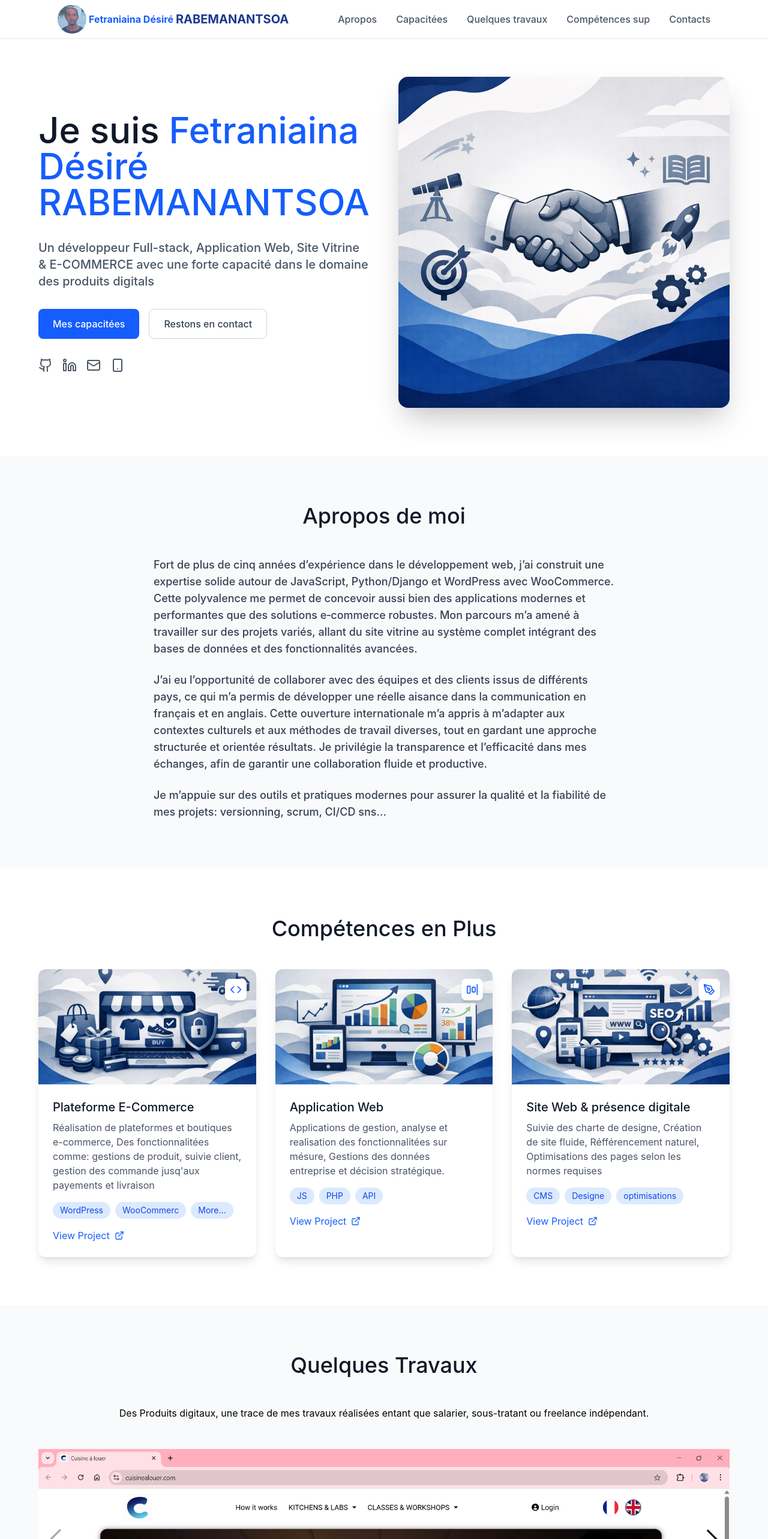
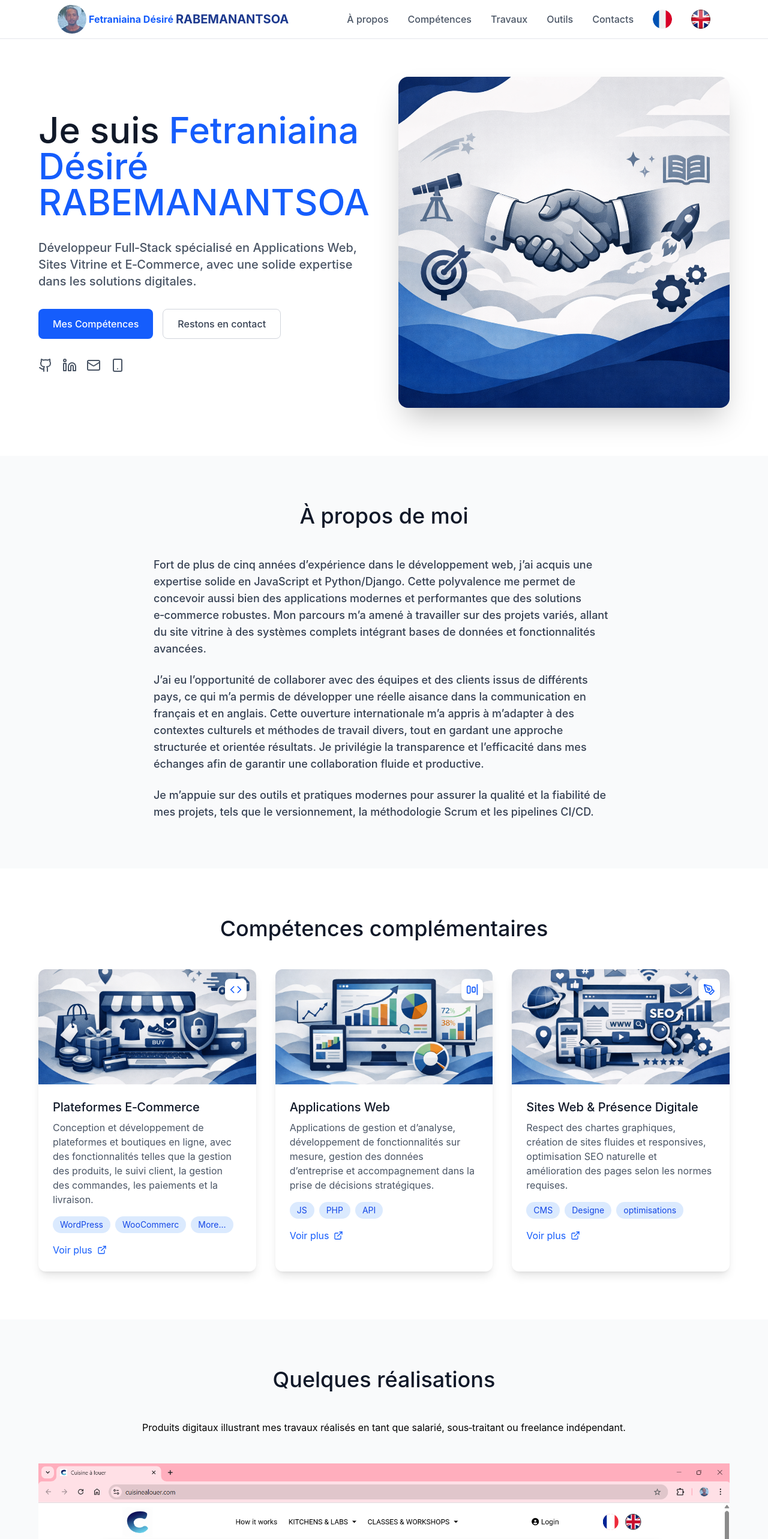
Before and after one commit to gdesipremium1/PortoFolio, a React (Vite) app: page / in a window 1280 px wide. Shown: the top 2566 px of the page at 60% size. Built offline with nearby package versions, Linux system fonts and the light colour scheme.

Commit message:
Translation up

```diff
--- a/src/app/App.tsx
+++ b/src/app/App.tsx
@@ -1,31 +1,28 @@
 import { useState } from 'react';
 import { Menu, X, Github, Linkedin, Mail, ExternalLink, Code, Palette, Smartphone, AlignHorizontalJustifyEndIcon, PenTool } from 'lucide-react';
 import { ImageWithFallback } from './components/figma/ImageWithFallback';
+import LanguageSwitcher from './components/translate/LanguageSwitcher';
+import { useTranslation } from "react-i18next";
 import PortofolioSwiper from './components/swiper/ThumbsGallery';
 import ContactButton from './components/popup/ContactInfos';
-import './components/swiper/style.css'
+import './components/swiper/style.css';
 
 export default function App() {
   const [mobileMenuOpen, setMobileMenuOpen] = useState(false);
+  const { t, i18n } = useTranslation();
 
   const projects = [
     {
-      title: "Plateforme E-Commerce",
-      description: "Réalisation de plateformes et boutiques e-commerce, Des fonctionnalitées comme: gestions de produit, suivie client, gestion des commande jusq'aux payements et livraison",
       image: "images/capabilitys/e-commerce.png",
       tags: ["WordPress", "WooCommerc", "More..."],
       icon: Code
     },
     {
-      title: "Application Web",
-      description: "Applications de gestion, analyse et realisation des fonctionnalitées sur mésure, Gestions des données entreprise et décision stratégique.",
       image: "images/capabilitys/app-web.png",
       tags: ["JS", "PHP", "API"],
       icon: AlignHorizontalJustifyEndIcon
     },
     {
-      title: "Site Web & présence digitale",
-      description: "Suivie des charte de designe, Création de site fluide, Réfférencement naturel, Optimisations des pages selon les normes requises",
       image: "images/capabilitys/digital-brand.png",
       tags: ["CMS", "Designe", "optimisations"],
       icon: PenTool
@@ -63,11 +60,12 @@ export default function App() {
 
             {/* Desktop Menu */}
             <div className="hidden md:flex space-x-8">
-              <button onClick={() => scrollToSection('about')} className="text-gray-600 hover:text-gray-900 transition cursor-pointer">Apropos</button>
-              <button onClick={() => scrollToSection('projects')} className="text-gray-600 hover:text-gray-900 transition cursor-pointer">Capacitées</button>
-              <button onClick={() => scrollToSection('works')} className="text-gray-600 hover:text-gray-900 transition cursor-pointer">Quelques travaux</button>
-              <button onClick={() => scrollToSection('skills')} className="text-gray-600 hover:text-gray-900 transition cursor-pointer">Compétences sup</button>
-              <button onClick={() => scrollToSection('contact')} className="text-gray-600 hover:text-gray-900 transition cursor-pointer">Contacts</button>
+              <button onClick={() => scrollToSection('about')} className="text-gray-600 hover:text-gray-900 transition cursor-pointer">{t("menu_1")}</button>
+              <button onClick={() => scrollToSection('projects')} className="text-gray-600 hover:text-gray-900 transition cursor-pointer">{t("menu_2")}</button>
+              <button onClick={() => scrollToSection('works')} className="text-gray-600 hover:text-gray-900 transition cursor-pointer">{t("menu_3")}</button>
+              <button onClick={() => scrollToSection('skills')} className="text-gray-600 hover:text-gray-900 transition cursor-pointer">{t("menu_4")}</button>
+              <button onClick={() => scrollToSection('contact')} className="text-gray-600 hover:text-gray-900 transition cursor-pointer">{t("menu_5")}</button>
+              <LanguageSwitcher />
             </div>
 
             {/* Mobile Menu Button */}
@@ -84,10 +82,11 @@ export default function App() {
         {mobileMenuOpen && (
           <div className="md:hidden bg-white border-t border-gray-200">
             <div className="px-4 py-2 space-y-1">
-              <button onClick={() => scrollToSection('about')} className="block w-full text-left px-3 py-2 text-gray-600 hover:bg-gray-50">About</button>
-              <button onClick={() => scrollToSection('projects')} className="block w-full text-left px-3 py-2 text-gray-600 hover:bg-gray-50">Projects</button>
-              <button onClick={() => scrollToSection('skills')} className="block w-full text-left px-3 py-2 text-gray-600 hover:bg-gray-50">Skills</button>
-              <button onClick={() => scrollToSection('contact')} className="block w-full text-left px-3 py-2 text-gray-600 hover:bg-gray-50">Contact</button>
+              <button onClick={() => scrollToSection('about')} className="block w-full text-left px-3 py-2 text-gray-600 hover:bg-gray-50">{t("menu_1")}</button>
+              <button onClick={() => scrollToSection('projects')} className="block w-full text-left px-3 py-2 text-gray-600 hover:bg-gray-50">{t("menu_2")}</button>
+              <button onClick={() => scrollToSection('works')} className="block w-full text-left px-3 py-2 text-gray-600 hover:bg-gray-50">{t("menu_3")}</button>
+              <button onClick={() => scrollToSection('skills')} className="block w-full text-left px-3 py-2 text-gray-600 hover:bg-gray-50">{t("menu_4")}</button>
+              <button onClick={() => scrollToSection('contact')} className="block w-full text-left px-3 py-2 text-gray-600 hover:bg-gray-50">{t("menu_5")}</button>
             </div>
           </div>
         )}
@@ -99,23 +98,21 @@ export default function App() {
           <div className="grid md:grid-cols-2 gap-12 items-center">
             <div>
               <h2 className="text-5xl md:text-6xl mb-6 text-gray-900">
-                Je suis <span className="text-blue-600">Fetraniaina Désiré RABEMANANTSOA</span>
-                <p className="text-xl text-gray-600 mb-8 mt-8">
-                  Un développeur Full-stack, Application Web, Site Vitrine & E-COMMERCE avec une forte capacité dans le domaine des produits digitals
-                </p>
+                {t("moi")} <span className="text-blue-600">Fetraniaina Désiré RABEMANANTSOA</span>
+                <p className="text-xl text-gray-600 mb-8 mt-8">{t("poste")}</p>
               </h2>
               <div className="flex gap-4">
                 <button
                   onClick={() => scrollToSection('projects')}
                   className="px-6 py-3 bg-blue-600 text-white rounded-lg hover:bg-blue-700 transition"
                 >
-                  Mes capacitées
+                  {t("btncapacite")}
                 </button>
                 <button
                   onClick={() => scrollToSection('contact')}
                   className="px-6 py-3 border border-gray-300 text-gray-700 rounded-lg hover:bg-gray-50 transition"
                 >
-                  Restons en contact
+                  {t("btncontact")}
                 </button>
               </div>
               <div className="flex gap-4 mt-8">
@@ -152,17 +149,17 @@ export default function App() {
       {/* About Section */}
       <section id="about" className="py-20 px-4 sm:px-6 lg:px-8 bg-gray-50">
         <div className="max-w-6xl mx-auto">
-          <h2 className="text-4xl mb-12 text-center text-gray-900">Apropos de moi</h2>
+          <h2 className="text-4xl mb-12 text-center text-gray-900">{t("titre2")}</h2>
           <div className="max-w-3xl mx-auto">
             <h1>
               <p className="text-lg text-gray-700 mb-6">
-                Fort de plus de cinq années d’expérience dans le développement web, j’ai construit une expertise solide autour de JavaScript, Python/Django et WordPress avec WooCommerce. Cette polyvalence me permet de concevoir aussi bien des applications modernes et performantes que des solutions e‑commerce robustes. Mon parcours m’a amené à travailler sur des projets variés, allant du site vitrine au système complet intégrant des bases de données et des fonctionnalités avancées.
+                {t("desc2_1")}
               </p>
               <p className="text-lg text-gray-700 mb-6">
-               J’ai eu l’opportunité de collaborer avec des équipes et des clients issus de différents pays, ce qui m’a permis de développer une réelle aisance dans la communication en français et en anglais. Cette ouverture internationale m’a appris à m’adapter aux contextes culturels et aux méthodes de travail diverses, tout en gardant une approche structurée et orientée résultats. Je privilégie la transparence et l’efficacité dans mes échanges, afin de garantir une collaboration fluide et productive.
+                {t("desc2_2")}
               </p>
               <p className="text-lg text-gray-700">
-                Je m’appuie sur des outils et pratiques modernes pour assurer la qualité et la fiabilité de mes projets: versionning, scrum, CI/CD sns...
+                {t("desc2_3")}
               </p>
             </h1>
           </div>
@@ -172,14 +169,13 @@ export default function App() {
       {/* Projects Section */}
       <section id="projects" className="py-20 px-4 sm:px-6 lg:px-8">
         <div className="max-w-6xl mx-auto">
-          <h2 className="text-4xl mb-12 text-center text-gray-900">Compétences en Plus</h2>
+          <h2 className="text-4xl mb-12 text-center text-gray-900">{t("titre3")}</h2>
           <div className="grid md:grid-cols-2 lg:grid-cols-3 gap-8">
             {projects.map((project, index) => (
               <div key={index} className="bg-white rounded-xl overflow-hidden shadow-lg hover:shadow-xl transition group">
                 <div className="relative h-48 overflow-hidden">
                   <ImageWithFallback
                     src={project.image}
-                    alt={project.title}
                     className="w-full h-full object-cover group-hover:scale-110 transition duration-300"
                   />
                   <div className="absolute top-4 right-4 bg-white p-2 rounded-lg shadow-md">
@@ -187,8 +183,8 @@ export default function App() {
                   </div>
                 </div>
                 <div className="p-6">
-                  <h3 className="text-xl mb-2 text-gray-900">{project.title}</h3>
-                  <p className="text-gray-600 mb-4">{project.description}</p>
+                  <h3 className="text-xl mb-2 text-gray-900">{t("sous_titre3_" + index)}</h3>
+                  <p className="text-gray-600 mb-4">{t("desc3_" + index)}</p>
                   <div className="flex flex-wrap gap-2 mb-4">
                     {project.tags.map((tag, tagIndex) => (
                       <span key={tagIndex} className="px-3 py-1 bg-blue-100 text-blue-700 text-sm rounded-full">
@@ -197,7 +193,7 @@ export default function App() {
                     ))}
                   </div>
                   <a href="#works" className="inline-flex items-center gap-2 text-blue-600 hover:text-blue-700">
-                    View Project <ExternalLink size={16} />
+                    {t("btn3_" + index)} <ExternalLink size={16} />
                   </a>
                 </div>
               </div>
@@ -208,8 +204,8 @@ export default function App() {
       {/* Realizations */}
       <section id="works" className="py-20 px-4 sm:px-6 lg:px-8 bg-gray-50">
         <div className="max-w-6xl mx-auto">
-          <h2 className="text-4xl mb-12 text-center text-gray-900">Quelques Travaux</h2>
-          <p className="mb-12 text-center">Des Produits digitaux, une trace de mes travaux réalisées entant que salarier, sous-tratant ou freelance indépendant.</p>
+          <h2 className="text-4xl mb-12 text-center text-gray-900">{t("titre4")}</h2>
+          <p className="mb-12 text-center">{t("desc4_1")}</p>
           <div id="work-swipe">
             <PortofolioSwiper />
           </div>
@@ -218,7 +214,7 @@ export default function App() {
       {/* Skills Section */}
       <section id="skills" className="py-20 px-4 sm:px-6 lg:px-8 bg-white">
         <div className="max-w-6xl mx-auto">
-          <h2 className="text-4xl mb-12 text-center text-gray-900">Outils & Technologies</h2>
+          <h2 className="text-4xl mb-12 text-center text-gray-900">{t("titre5")}</h2>
           <div className="grid md:grid-cols-2 lg:grid-cols-4 gap-8">
             {skills.map((skillGroup, index) => (
               <div key={index} className="bg-white p-6 rounded-xl shadow-md">
@@ -240,9 +236,9 @@ export default function App() {
       {/* Contact Section */}
       <section id="contact" className="py-20 px-4 sm:px-6 lg:px-8 bg-gray-50">
         <div className="max-w-3xl mx-auto text-center">
-          <h2 className="text-4xl mb-6 text-gray-900">Travaillons ensemble</h2>
+          <h2 className="text-4xl mb-6 text-gray-900">{t("titre6")}</h2>
           <p className="text-xl text-gray-600 mb-8">
-            A la recherche de collaboration pour exprimer mes Compétences.
+            {t("desc6_1")}
           </p>
           <div className="flex flex-col sm:flex-row gap-4 justify-center">
             <a
@@ -250,7 +246,7 @@ export default function App() {
               className="inline-flex items-center justify-center gap-2 px-6 py-3 bg-blue-600 text-white rounded-lg hover:bg-blue-700 transition"
             >
               <Mail size={20} />
-              Envoie Un Email
+              {t("btn6_1")}
             </a>
             <a
               target='__blank__'
@@ -258,7 +254,7 @@ export default function App() {
               className="inline-flex items-center justify-center gap-2 px-6 py-3 border border-gray-300 text-gray-700 rounded-lg hover:bg-gray-50 transition"
             >
               <Github size={20} />
-              Mon GitHub
+              {t("btn6_2")}
             </a>
             <ContactButton isHeroSection={false} />
           </div>
@@ -272,7 +268,7 @@ export default function App() {
             <li>fetraniainadesirerabemanantsoa@gmail.com</li>
             <li> +261332992692, +261347104338</li>
           </ul>
-          <p className="text-gray-400">© 2026 Fetraniaina Désiré RABEMANANTSOA. Tous droits réservés.</p>
+          <p className="text-gray-400">{t("copyright")}</p>
         </div>
       </footer>
       {/* Alert contact */}
--- a/src/app/components/popup/ContactInfos.tsx
+++ b/src/app/components/popup/ContactInfos.tsx
@@ -14,7 +14,7 @@ function ContactButton({ isHeroSection }: { isHeroSection?: boolean }) {
                                                                                           className="inline-flex items-center justify-center gap-2 px-6 py-3 border border-gray-300 text-gray-700 rounded-lg hover:bg-gray-50 transition  cursor-pointer"
                                                                            >
                                                                                           <Smartphone size={20} />
-                                                                                          View Phone Number
+                                                                                          Phone
                                                                            </button>
                                                             )
                                              }
--- /dev/null
+++ b/src/app/components/translate/LanguageSwitcher.tsx
@@ -0,0 +1,22 @@
+import i18n from "../../../i18n";
+
+export default function LanguageSwitcher() {
+       return (
+              <>
+                     <button onClick={() => i18n.changeLanguage("fr")}>
+                            <img
+                                   src="images/flags/fr.png"
+                                   alt="Français"
+                                   className="w-8 h-8 rounded-full cursor-pointer"
+                            />
+                     </button>
+                     <button onClick={() => i18n.changeLanguage("en")}>
+                            <img
+                                   src="images/flags/en.png"
+                                   alt="English"
+                                   className="w-8 h-8 rounded-full cursor-pointer"
+                            />
+                     </button>
+              </>
+       );
+}
--- /dev/null
+++ b/src/i18n.js
@@ -0,0 +1,18 @@
+import i18n from "i18next";
+import { initReactI18next } from "react-i18next";
+import enTranslation from "./locales/en/translation.json";
+import frTranslation from "./locales/fr/translation.json";
+
+i18n.use(initReactI18next).init({
+  resources: {
+    en: { translation: enTranslation },
+    fr: { translation: frTranslation }
+  },
+  lng: "fr", // langue par défaut
+  fallbackLng: "en",
+  interpolation: {
+    escapeValue: false // React gère déjà l'échappement
+  }
+});
+
+export default i18n;
--- a/src/locales/en/translation.json
+++ b/src/locales/en/translation.json
@@ -1,17 +1,34 @@
 {
-               "menu_1": "About",
-               "menu_2": "Capacité",
-               "menu_3": "Quelques Traveaux",
-               "menu_4": "Compétences supplémentaires",
-               "menu_5": "Contacts",
-
-               "moi": "I'm",
-               "poste": "Un développeur Full-stack, Application Web, Site Vitrine & E-COMMERCE avec une forte capacité dans le domaine des fonctionnalitées digital",
-               "btncapacite": "Mes Capacitées",
-               "btncontact": "Reston en Contact",
-
-               "titre2": "A Propos de Moi",
-               "desc2_1": "",
-               "desc2_2": "",
-               "desc2_3": ""
+     "menu_1": "About",
+     "menu_2": "Skills",
+     "menu_3": "Works",
+     "menu_4": "Additional Expertise",
+     "menu_5": "Contacts",
+     "moi": "I am",
+     "poste": "A Full‑Stack Developer specializing in Web Applications, Showcase Websites, and E‑Commerce, with strong expertise in digital features and solutions.",
+     "btncapacite": "My Skills",
+     "btncontact": "Stay in Touch",
+     "titre2": "About Me",
+     "desc2_1": "With over five years of experience in web development, I have built solid expertise in JavaScript and Python/Django. This versatility enables me to design both modern, high‑performance applications and robust e‑commerce solutions. My career has led me to work on a wide range of projects, from showcase websites to complete systems integrating databases and advanced functionalities.",
+     "desc2_2": "I have had the opportunity to collaborate with teams and clients from different countries, which has allowed me to develop strong communication skills in both French and English. This international exposure has taught me to adapt to diverse cultural contexts and working methods, while maintaining a structured and results‑oriented approach. I prioritize transparency and efficiency in my interactions to ensure smooth and productive collaboration.",
+     "desc2_3": "I rely on modern tools and practices to ensure the quality and reliability of my projects, including version control, Scrum methodology, and CI/CD pipelines.",
+     "titre3": "Additional Skills",
+     "sous_titre3_0": "E‑Commerce Platforms",
+     "desc3_0": "Development of e‑commerce platforms and online stores, with features such as product management, customer tracking, order handling, payments, and delivery.",
+     "btn3_0": "See more",
+     "sous_titre3_1": "Web Applications",
+     "desc3_1": "Management and analysis applications, implementation of custom features, handling company data, and supporting strategic decision‑making.",
+     "btn3_1": "See more",
+     "sous_titre3_2": "Websites & Digital Presence",
+     "desc3_2": "Following design guidelines, creating smooth and responsive websites, natural SEO optimization, and page improvements according to required standards.",
+     "btn3_2": "See more",
+     "titre4": "Selected Works",
+     "desc4_1": "Digital products showcasing my work completed as an employee, subcontractor, or independent freelancer.",
+     "titre5": "Tools & Technologies",
+     "titre6": "Let’s Work Together",
+     "desc6_1": "Looking for collaboration opportunities to apply and share my skills.",
+     "btn6_1": "Send an Email",
+     "btn6_2": "My Github",
+     "btn6_3": "Call Me",
+     "copyright": "© 2026 Fetraniaina Désiré RABEMANANTSOA. All rights reserved."
 }
--- a/src/locales/fr/translation.json
+++ b/src/locales/fr/translation.json
@@ -1,17 +1,34 @@
 {
-               "menu_1": "A Propos",
-               "menu_2": "Capacité",
-               "menu_3": "Quelques Traveaux",
-               "menu_4": "Compétences supplémentaires",
-               "menu_5": "Contacts",
-
-               "moi": "Je suis",
-               "poste": "Un développeur Full-stack, Application Web, Site Vitrine & E-COMMERCE avec une forte capacité dans le domaine des fonctionnalitées digital",
-               "btncapacite": "Mes Capacitées",
-               "btncontact": "Reston en Contact",
-
-               "titre2": "A Propos de Moi",
-               "desc2_1": "",
-               "desc2_2": "",
-               "desc2_3": ""
+     "menu_1": "À propos",
+     "menu_2": "Compétences",
+     "menu_3": "Travaux",
+     "menu_4": "Outils",
+     "menu_5": "Contacts",
+     "moi": "Je suis",
+     "poste": "Développeur Full‑Stack spécialisé en Applications Web, Sites Vitrine et E‑Commerce, avec une solide expertise dans les solutions digitales.",
+     "btncapacite": "Mes Compétences",
+     "btncontact": "Restons en contact",
+     "titre2": "À propos de moi",
+     "desc2_1": "Fort de plus de cinq années d’expérience dans le développement web, j’ai acquis une expertise solide en JavaScript et Python/Django. Cette polyvalence me permet de concevoir aussi bien des applications modernes et performantes que des solutions e‑commerce robustes. Mon parcours m’a amené à travailler sur des projets variés, allant du site vitrine à des systèmes complets intégrant bases de données et fonctionnalités avancées.",
+     "desc2_2": "J’ai eu l’opportunité de collaborer avec des équipes et des clients issus de différents pays, ce qui m’a permis de développer une réelle aisance dans la communication en français et en anglais. Cette ouverture internationale m’a appris à m’adapter à des contextes culturels et méthodes de travail divers, tout en gardant une approche structurée et orientée résultats. Je privilégie la transparence et l’efficacité dans mes échanges afin de garantir une collaboration fluide et productive.",
+     "desc2_3": "Je m’appuie sur des outils et pratiques modernes pour assurer la qualité et la fiabilité de mes projets, tels que le versionnement, la méthodologie Scrum et les pipelines CI/CD.",
+     "titre3": "Compétences complémentaires",
+     "sous_titre3_0": "Plateformes E‑Commerce",
+     "desc3_0": "Conception et développement de plateformes et boutiques en ligne, avec des fonctionnalités telles que la gestion des produits, le suivi client, la gestion des commandes, les paiements et la livraison.",
+     "btn3_0": "Voir plus",
+     "sous_titre3_1": "Applications Web",
+     "desc3_1": "Applications de gestion et d’analyse, développement de fonctionnalités sur mesure, gestion des données d’entreprise et accompagnement dans la prise de décisions stratégiques.",
+     "btn3_1": "Voir plus",
+     "sous_titre3_2": "Sites Web & Présence Digitale",
+     "desc3_2": "Respect des chartes graphiques, création de sites fluides et responsives, optimisation SEO naturelle et amélioration des pages selon les normes requises.",
+     "btn3_2": "Voir plus",
+     "titre4": "Quelques réalisations",
+     "desc4_1": "Produits digitaux illustrant mes travaux réalisés en tant que salarié, sous‑traitant ou freelance indépendant.",
+     "titre5": "Outils & Technologies",
+     "titre6": "Travaillons ensemble",
+     "desc6_1": "Ouvert à la collaboration pour mettre en valeur mes compétences.",
+     "btn6_1": "Envoyer un email",
+     "btn6_2": "Mon Github",
+     "btn6_3": "Téléphoner",
+     "copyright": "© 2026 Fetraniaina Désiré RABEMANANTSOA. Tous droits réservés."
 }
```
Also changed, not shown: public/images/flags/en.png (added), public/images/flags/fr.png (added), 5 other files (tests, documents, lock files or other folders).
